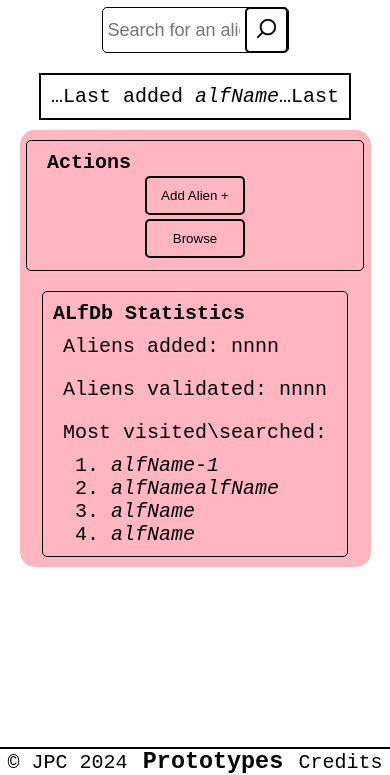
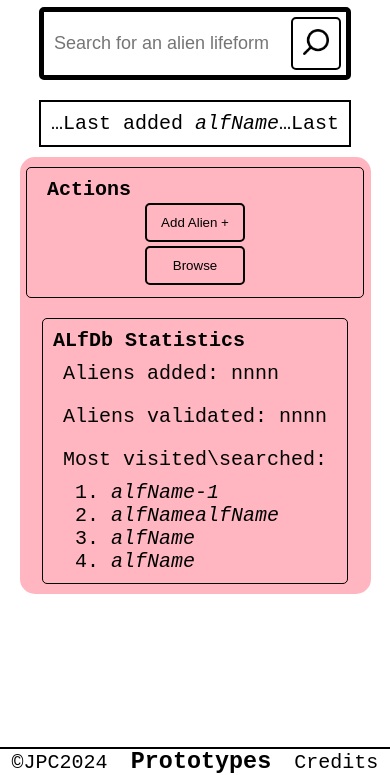
Before and after one commit to jpcluff/final_project, a plain HTML site: page index.html in a window 390 px wide. Shown: the part 69-844 px from the top of the page. Drawn offline with Linux system fonts and the light colour scheme; no server answers.

Commit message:
fixed responsiveness searchbar

```diff
--- a/index.html
+++ b/index.html
@@ -32,19 +32,22 @@
             <li class="nav-item"><a href="/test.html">test page</a></li>
         </menu>
         <div class="search-bar">
+            <div class="search-bar-container">
                 <form class="search-box" id="search-box" action="/submit-url" method="post">
                     <label for="search" class="search-box-label"></label>
                     <input type="text" id="search" name="search" placeholder="Search for an alien lifeform"
                         aria-label="Search for an alien lifeform" tabindex="1">
-                <button class="search-button" type="button" aria-label="Search button"><img class="search-button-img"
-                        src="/images/noun-search-crop.png" alt="search button"></button>
+                    <button class="search-button" type="button" aria-label="Search button"><img
+                            class="search-button-img" src="/images/noun-search-crop.png" alt="search button"></button>
                 </form>
+            </div>
         </div>
         </div>
     </header>
     <main>
         <section class="ticker-block">
-            <span class="ticker-span">…Last added <i>alfName</i>…Last updated <i>alfName</i>…Last updated <i>alfName</i>…</span>
+            <span class="ticker-span">…Last added <i>alfName</i>…Last updated <i>alfName</i>…Last updated
+                <i>alfName</i>…</span>
         </section>
         <div class="main-container">
             <section class="actions">
@@ -71,7 +74,8 @@
                 </div>
 
                 <div class="alert">
-                <div class="alert-text" id="alertText" role="alert" aria-live="assertive">This is an alert box.</div>
+                    <div class="alert-text" id="alertText" role="alert" aria-live="assertive">This is an alert box.
+                    </div>
                     <div class="closebtn" onclick="this.parentElement.style.display='none';">
                         <div class="closex">&times;</div>
                     </div>
@@ -81,7 +85,7 @@
     </main>
     <footer>
         <div class="footer-item">
-            <p>&copy; JPC 2024</p>
+            <p>&copy;JPC2024</p>
         </div>
         <div class="footer-item">
             <h3><a href="prototypes.html">Prototypes</a></h3>
--- a/styles.css
+++ b/styles.css
@@ -212,10 +212,16 @@ button:hover {
     align-items: center;
     justify-content: space-around;
     margin: auto;
-    max-width: 50%;
-    height: 4.4rem;
-    border-radius: 0.5rem;
-    border: 0.1rem solid black;
+}
+
+.search-bar-container {
+    display: flex;
+    flex-wrap: nowrap;
+    flex-direction: row;
+    align-items: center;
+    justify-content: space-around;
+    margin: auto;
+    min-width: 30rem;
 }
 
 .search-box {
@@ -224,13 +230,17 @@ button:hover {
     flex-direction: row;
     align-items: center;
     justify-content: space-between;
+    margin: auto;
+    border-radius: 0.5rem;
+    border: 0.5rem solid black;
     width: 100%;
+    padding: 0.5rem;
 }
 
 input#search {
-    width: 100%;
+    /* width: 100%;
     height: 100%;
-    border: none;
+    border: none; */
     font-size: large;
     padding: 0.5rem;
 }
```
Lines whose indentation alone changed are shown as unchanged.
